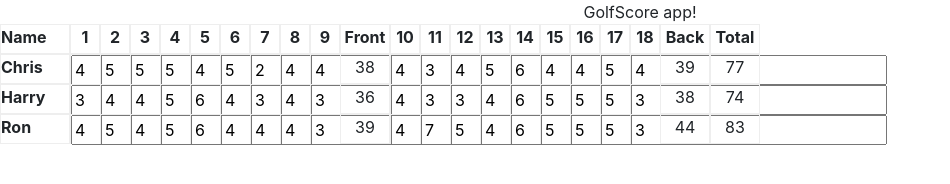
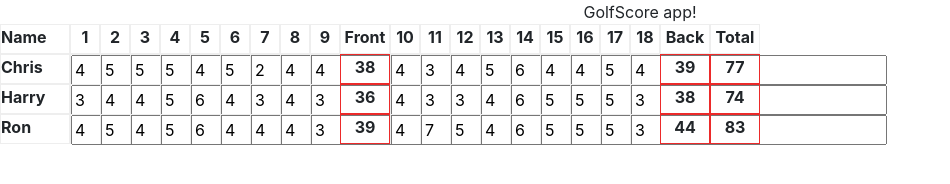
Before and after one commit to mjbanvard/GolfBets, a React app: page / in a window 1280 px wide. Shown: the whole page, without its empty margins (0-950 px from the left). Built offline with nearby package versions, Linux system fonts and the light colour scheme.

Commit message:
Let's break this up. Added Red to borders of totals. Changed noop to have '/'

```diff
--- a/src/scorecard/scorecard.css
+++ b/src/scorecard/scorecard.css
@@ -19,6 +19,7 @@
   width: 30px;
   height: 30px;
   text-align: center;
+  font-weight: bolder; /* MJB */
 }
 
 .TotalTitle {
@@ -30,10 +31,11 @@
 }
 
 .TotalScore {
-  border: 1px solid #eee;
+  border: 1px solid rgb(236, 42, 42); /* MJB */
   width: 50px;
   height: 30px;
   text-align: center;
+  font-weight: bolder; /* MJB */
 }
 
 .rowC {
```
Also changed, not shown: 1 other file.
